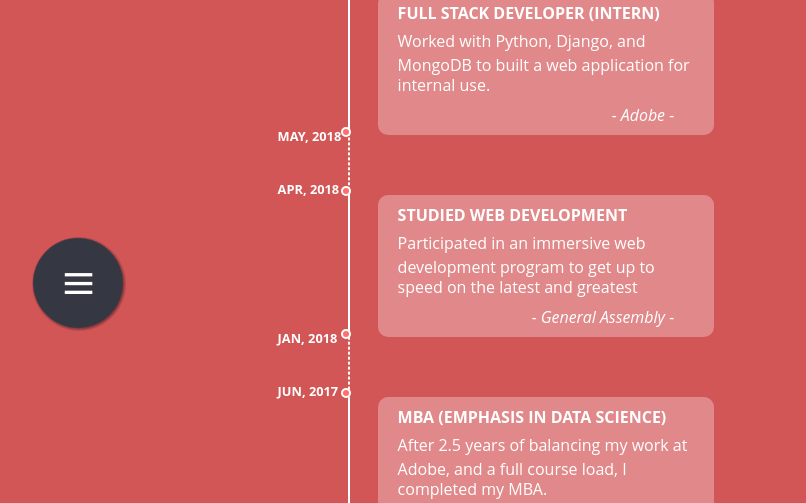
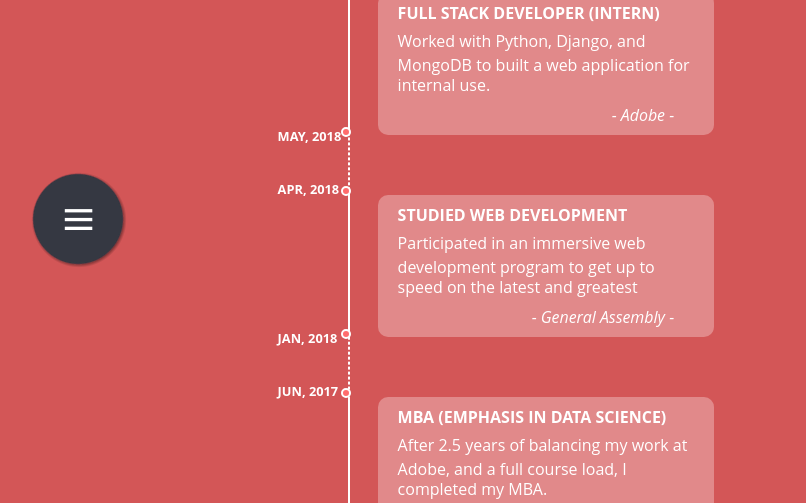
Before and after one commit to echesoni/profile2.0, a website: page public/about.html in a window 1280 px wide. Shown: the part 167-670 px from the top of the page, 50-856 px from the left. Drawn offline with Linux system fonts and the light colour scheme.

Commit message:
change margin on nav

```diff
--- a/public/stylesheets/scss/partials/_nav.scss
+++ b/public/stylesheets/scss/partials/_nav.scss
@@ -142,7 +142,7 @@ $hamburger-spacing:8px;
   $height:300px;
   position: absolute;
   left: 10%;
-  margin-top: 25%;
+  margin-top: 20%;
   // margin-left:-$width/2;
   padding-top: 50px;
   padding-right: 200px;
```
Also changed, not shown: public/stylesheets/css/style.css.
